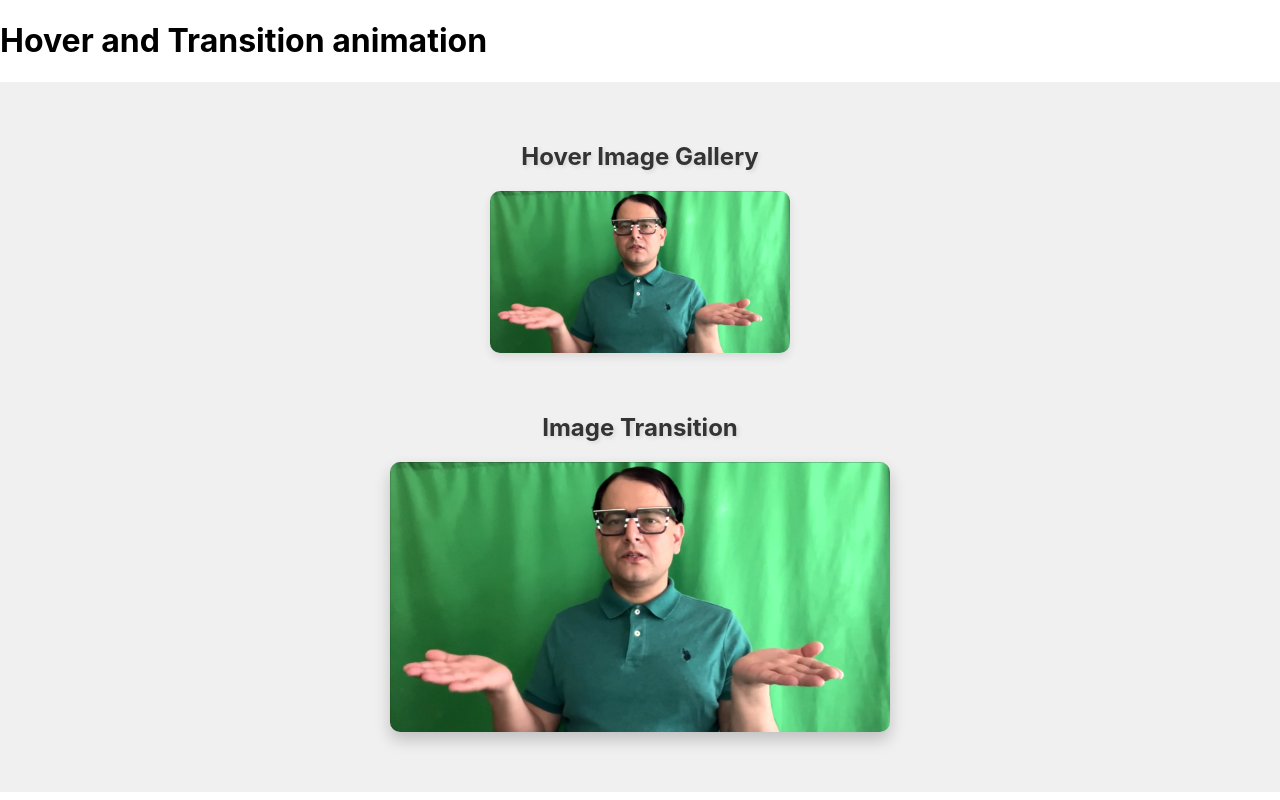
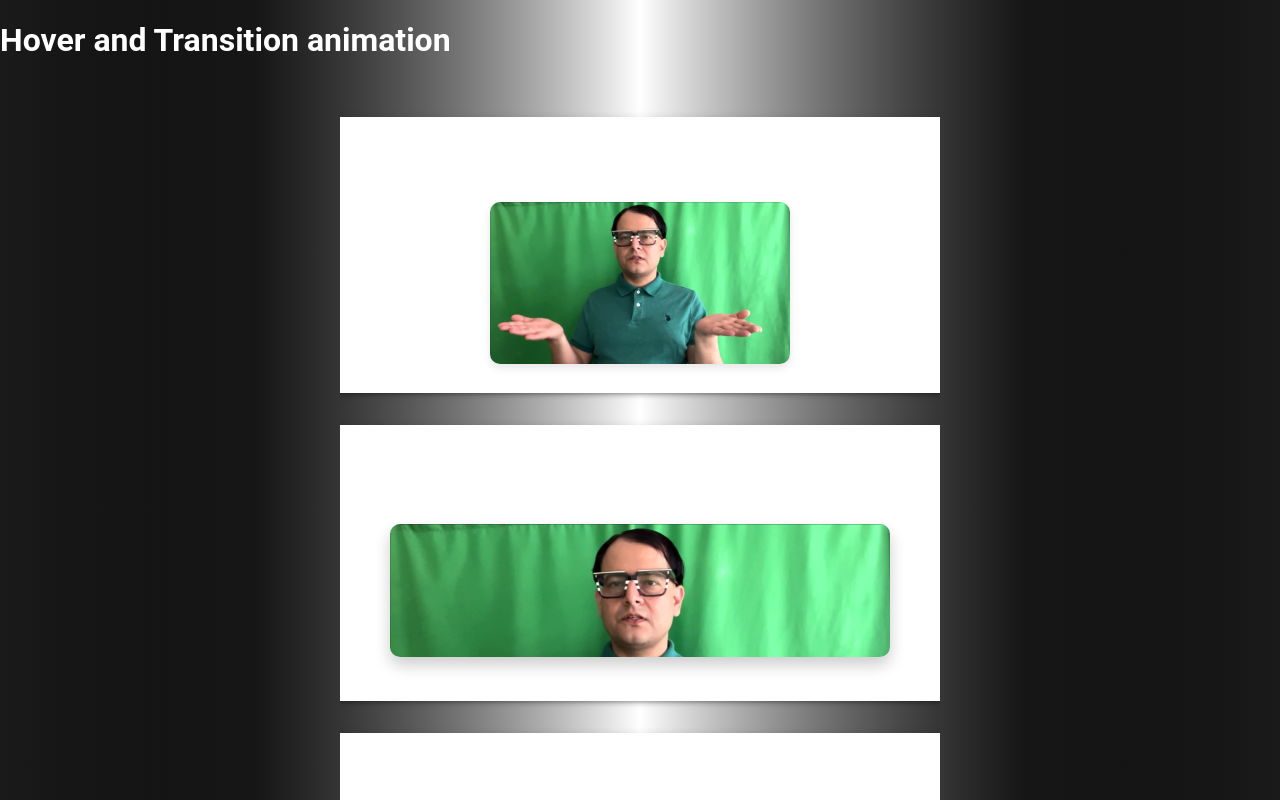
Before and after one commit to 101045330/dp, a React (Create React App) app in the folder my-react-app/: page / in a window 1280 px wide. Built offline with nearby package versions, Linux system fonts and the light colour scheme.

Commit message:
css tweaks

```diff
--- a/my-react-app/package.json
+++ b/my-react-app/package.json
@@ -3,6 +3,9 @@
   "version": "0.1.0",
   "private": true,
   "dependencies": {
+    "@emotion/react": "^11.14.0",
+    "@emotion/styled": "^11.14.0",
+    "@mui/material": "^7.0.2",
     "@testing-library/dom": "^10.4.0",
     "@testing-library/jest-dom": "^6.6.3",
     "@testing-library/react": "^16.3.0",
--- /dev/null
+++ b/my-react-app/src/ClickTapAnimation.css
@@ -0,0 +1,56 @@
+.click-tap-container {
+    position: relative;
+    width: 100%;
+    max-width: 300px;
+    margin: 20px auto;
+    text-align: center;
+  }
+
+  .image-container {
+    cursor: pointer;
+  }
+
+  .profile-image {
+    width: 100%;
+    height: auto;
+    border-radius: 10px;
+    box-shadow: 0 4px 8px rgba(0, 0, 0, 0.1);
+  }
+
+  .expanded-view {
+    position: fixed;
+    top: 0;
+    left: 0;
+    width: 100%;
+    height: 100%;
+    background: rgba(0, 0, 0, 0.9);
+    color: #fff;
+    display: flex;
+    flex-direction: column;
+    align-items: center;
+    justify-content: center;
+    padding: 20px;
+    z-index: 1000;
+  }
+
+  .text-content {
+    text-align: center;
+  }
+
+  .links a {
+    color: #fff;
+    margin: 10px;
+    text-decoration: none;
+    font-size: 18px;
+  }
+
+  .close-button {
+    margin-top: 20px;
+    padding: 10px 20px;
+    background: #fff;
+    color: #000;
+    border: none;
+    border-radius: 5px;
+    cursor: pointer;
+    font-size: 18px;
+  }
--- /dev/null
+++ b/my-react-app/src/ClickTapAnimation.js
@@ -0,0 +1,66 @@
+import React, { useState } from 'react';
+import { motion } from 'framer-motion';
+import './ClickTapAnimation.css';
+
+const ClickTapAnimation = ({ imageSrc, name, title, bio, portfolioLink, socialLinks, contactInfo }) => {
+  const [isExpanded, setIsExpanded] = useState(false);
+
+  const handleClick = () => {
+    setIsExpanded(!isExpanded);
+  };
+
+  const containerVariants = {
+    hidden: { opacity: 0, scale: 0.8 },
+    visible: { opacity: 1, scale: 1, transition: { duration: 0.8 } },
+  };
+
+  const textVariants = {
+    hidden: { opacity: 0, y: 20 },
+    visible: { opacity: 1, y: 0, transition: { duration: 0.5, staggerChildren: 0.1 } },
+  };
+
+  return (
+    <div className="click-tap-container">
+      <motion.div
+        className="image-container"
+        onClick={handleClick}
+        initial={{ scale: 1 }}
+        whileHover={{ scale: 1.05 }}
+        whileTap={{ scale: 0.95 }}
+      >
+        <img src={imageSrc} alt="Profile" className="profile-image" />
+      </motion.div>
+
+      {isExpanded && (
+        <motion.div
+          className="expanded-view"
+          initial="hidden"
+          animate="visible"
+          variants={containerVariants}
+        >
+          <motion.div className="text-content" variants={textVariants}>
+            <motion.h1>{name}</motion.h1>
+            <motion.h2>{title}</motion.h2>
+            <motion.p>{bio}</motion.p>
+            <motion.div className="links">
+              <a href={portfolioLink} target="_blank" rel="noopener noreferrer">
+                Portfolio
+              </a>
+              {socialLinks.map((link, index) => (
+                <a key={index} href={link.url} target="_blank" rel="noopener noreferrer">
+                  {link.name}
+                </a>
+              ))}
+              <a href={`mailto:${contactInfo.email}`}>{contactInfo.email}</a>
+            </motion.div>
+          </motion.div>
+          <button className="close-button" onClick={handleClick}>
+            Close
+          </button>
+        </motion.div>
+      )}
+    </div>
+  );
+};
+
+export default ClickTapAnimation;
--- a/my-react-app/src/EffectsHomePage.css
+++ b/my-react-app/src/EffectsHomePage.css
@@ -1,50 +1,138 @@
+/* EffectsHomePage.css */
+body, html {
+  margin: 0;
+  padding: 0;
+  width: 100%;
+  height: 100%;
+  background: linear-gradient(to right, #1a1a1a, rgba(0, 0, 0, 0.7) 20%, rgba(255, 255, 255, 0.05) 50%, rgba(0, 0, 0, 0.7) 80%, #1a1a1a);
+  font-family: 'Roboto', sans-serif; /* Material Design font */
+  color: #fff;
+  overflow: hidden; /* Prevent scrolling */
+}
+
 .effects-home-container {
-    display: flex;
-    flex-direction: column;
-    align-items: center;
-    padding: 20px;
-    background-color: #f0f0f0;
-  }
-
-  .hover-images-section {
-    text-align: center;
-    margin-bottom: 30px;
-  }
-
-  .hover-images-grid {
-    display: grid;
-    grid-template-columns: repeat(auto-fit, minmax(250px, 1fr));
-    gap: 20px;
-    justify-items: center;
-  }
-
-  .transition-image-section {
-    text-align: center;
-  }
-
-  h2 {
-    color: #333;
-    margin-bottom: 20px;
-    text-shadow: 2px 2px 4px rgba(0, 0, 0, 0.1);
-  }
-
-
-  /* EffectsHomePage.css */
-.effects-home-container {
-  transition: filter 0.3s ease-in-out;
+  display: flex;
+  flex-direction: column;
+  align-items: center;
+  justify-content: center;
+  min-height: 100vh;
+  padding: 16px; /* Material Design spacing */
+  box-sizing: border-box;
+  width: 100%;
 }
 
 .effects-home-container.blur {
-  filter: blur(10px);
+  filter: blur(2px); /* Reduced blur for better spinner visibility */
 }
 
-.hover-images-section,
-.transition-image-section {
-  margin: 20px;
+.loading-spinner {
+  position: absolute;
+  top: 50%;
+  left: 50%;
+  width: 60px;
+  height: 60px;
+  border: 8px solid rgba(255, 255, 255, 0.5);
+  border-top: 8px solid #fff; /* White flare */
+  border-radius: 50%;
+  animation: spin 1s linear infinite, glow 1.5s ease-in-out infinite;
+  transform: translate(-50%, -50%);
+  z-index: 1000;
+}
+
+@keyframes spin {
+  0% { transform: rotate(0deg); }
+  100% { transform: rotate(360deg); }
+}
+
+@keyframes glow {
+  0%, 100% { box-shadow: 0 0 10px rgba(255, 255, 255, 0.3), 0 0 20px rgba(255, 255, 255, 0.2); }
+  50% { box-shadow: 0 0 20px rgba(255, 255, 255, 0.5), 0 0 30px rgba(255, 255, 255, 0.3); }
+}
+
+.section {
+  width: 100%;
+  max-width: 600px; /* Responsive width */
+  margin: 16px 0; /* Material Design spacing */
+  padding: 24px; /* Material Design padding */
+  background: rgba(255, 255, 255, 0.1);
+  border-radius: 8px; /* Material Design rounded corners */
+  box-shadow: 0 4px 6px rgba(0, 0, 0, 0.1); /* Material Design elevation */
+  backdrop-filter: blur(10px);
+  transition: transform 0.3s ease-in-out, box-shadow 0.3s ease-in-out;
+}
+
+.section:hover {
+  transform: scale(1.05);
+  box-shadow: 0 8px 12px rgba(0, 0, 0, 0.2); /* Material Design elevation on hover */
+}
+
+.section h2 {
+  text-align: center;
+  margin-bottom: 16px; /* Material Design spacing */
+  font-size: 2rem; /* Material Design typography */
+  color: #fff;
+  text-shadow: 0 0 10px rgba(255, 255, 255, 0.3);
 }
 
 .hover-images-grid {
   display: flex;
   flex-wrap: wrap;
-  gap: 20px;
+  gap: 16px; /* Material Design spacing */
+  justify-content: center;
 }
+
+.particles {
+  position: absolute;
+  top: 0;
+  left: 0;
+  width: 100%;
+  height: 100%;
+  overflow: hidden;
+  pointer-events: none;
+}
+
+.particle {
+  position: absolute;
+  width: 10px;
+  height: 10px;
+  background: rgba(255, 255, 255, 0.3);
+  border-radius: 50%;
+  animation: float 5s infinite ease-in-out;
+}
+
+@keyframes float {
+  0% { transform: translateY(0) translateX(0); opacity: 0.3; }
+  50% { opacity: 0.5; }
+  100% { transform: translateY(-200px) translateX(100px); opacity: 0; }
+}
+
+.particle:nth-child(1) { animation-duration: 4s; animation-delay: 0s; }
+.particle:nth-child(2) { animation-duration: 5s; animation-delay: 1s; }
+.particle:nth-child(3) { animation-duration: 6s; animation-delay: 2s; }
+.particle:nth-child(4) { animation-duration: 7s; animation-delay: 3s; }
+.particle:nth-child(5) { animation-duration: 8s; animation-delay: 4s; }
+
+/* Ensure the container takes the full height of the viewport */
+.effects-home-container {
+  height: 100vh;
+  display: flex;
+  flex-direction: column;
+  justify-content: space-between;
+  align-items: center;
+  padding: 20px;
+}
+
+/* Adjust section heights to fit within the viewport */
+.section {
+  flex: 1;
+  min-height: 30%;
+  max-height: 30%;
+  display: flex;
+  flex-direction: column;
+  justify-content: center;
+}
+
+/* Ensure no horizontal scrolling */
+body, html, .effects-home-container {
+  overflow-x: hidden;
+}
--- a/my-react-app/src/EffectsHomePage.js
+++ b/my-react-app/src/EffectsHomePage.js
@@ -1,8 +1,9 @@
-// EffectsHomePage.js
 import React, { useEffect, useState } from 'react';
 import HoverImage from './HoverImage';
 import ImageTransition from './ImageTransition';
-import './EffectsHomePage.css'; // Create this file
+import ClickTapAnimation from './ClickTapAnimation';
+import { Container, Paper, Typography } from '@mui/material';
+import './EffectsHomePage.css';
 
 const EffectsHomePage = () => {
   const [isLoading, setIsLoading] = useState(true);
@@ -12,6 +13,18 @@ const EffectsHomePage = () => {
     '/images/photo-2.png',
     '/images/photo-3.png',
   ];
+  const profileData = {
+    imageSrc: '/images/photo-2.png', // Replace with your image path
+    name: 'MIn G.',
+    title: 'Modern UI Developer',
+    bio: 'Hello, I’m Min, a web designer and developer with a strong foundation in both creative design and technical development. I recently completed a Diploma in front-end design, where I focused on building accessible, responsive, and custom user interfaces. Before that, I completed an undergraduate degree in game design and development, which gave me a solid grasp of 3D prototyping and animation..',
+    portfolioLink: 'https://101045330.github.io/web/',
+    socialLinks: [
+      { name: 'LinkedIn', url: 'https://linkedin.com/in/mineshonline/' },
+      { name: 'GitHub', url: 'https://github.com/101045330' },
+    ],
+    contactInfo: { email: '101045330@georgebrown.ca' },
+  };
 
   useEffect(() => {
     const timer = setTimeout(() => {
@@ -22,19 +35,43 @@ const EffectsHomePage = () => {
   }, []);
 
   return (
-    <div className={`effects-home-container ${isLoading ? 'blur' : ''}`}>
-      <div className="hover-images-section">
-        <h2>Hover Image Gallery</h2>
+    <Container
+      className={`effects-home-container ${isLoading ? 'blur' : ''}`}
+      maxWidth="sm"
+      disableGutters
+    >
+      {isLoading && <div className="loading-spinner"></div>}
+      <div className="particles">
+        <div className="particle"></div>
+        <div className="particle"></div>
+        <div className="particle"></div>
+        <div className="particle"></div>
+        <div className="particle"></div>
+      </div>
+
+      <Paper className="section hover-images-section" elevation={3}>
+        <Typography variant="h4" component="h2">
+          Hover Image Gallery
+        </Typography>
         <div className="hover-images-grid">
           <HoverImage src="/images/photo-2.png" alt="Image 2" />
         </div>
-      </div>
+      </Paper>
 
-      <div className="transition-image-section">
-        <h2>Image Transition</h2>
+      <Paper className="section transition-image-section" elevation={3}>
+        <Typography variant="h4" component="h2">
+          Image Transition
+        </Typography>
         <ImageTransition images={transitionImages} interval={2500} />
-      </div>
-    </div>
+      </Paper>
+
+      <Paper className="section click-tap-section" elevation={3}>
+        <Typography variant="h4" component="h2">
+          Click/Tap Animation
+        </Typography>
+        <ClickTapAnimation {...profileData} />
+      </Paper>
+    </Container>
   );
 };
 
```
Also changed, not shown: 1 other file (tests, documents, lock files or other folders).
